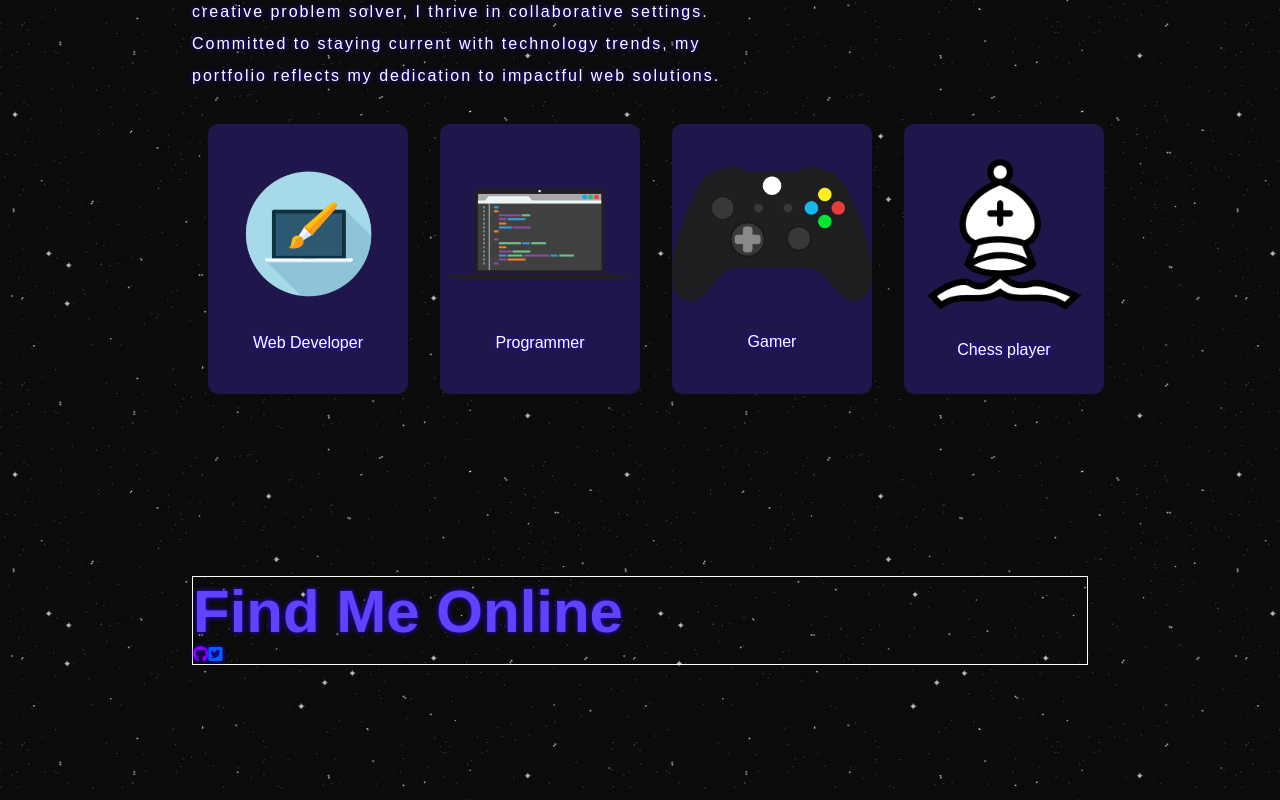
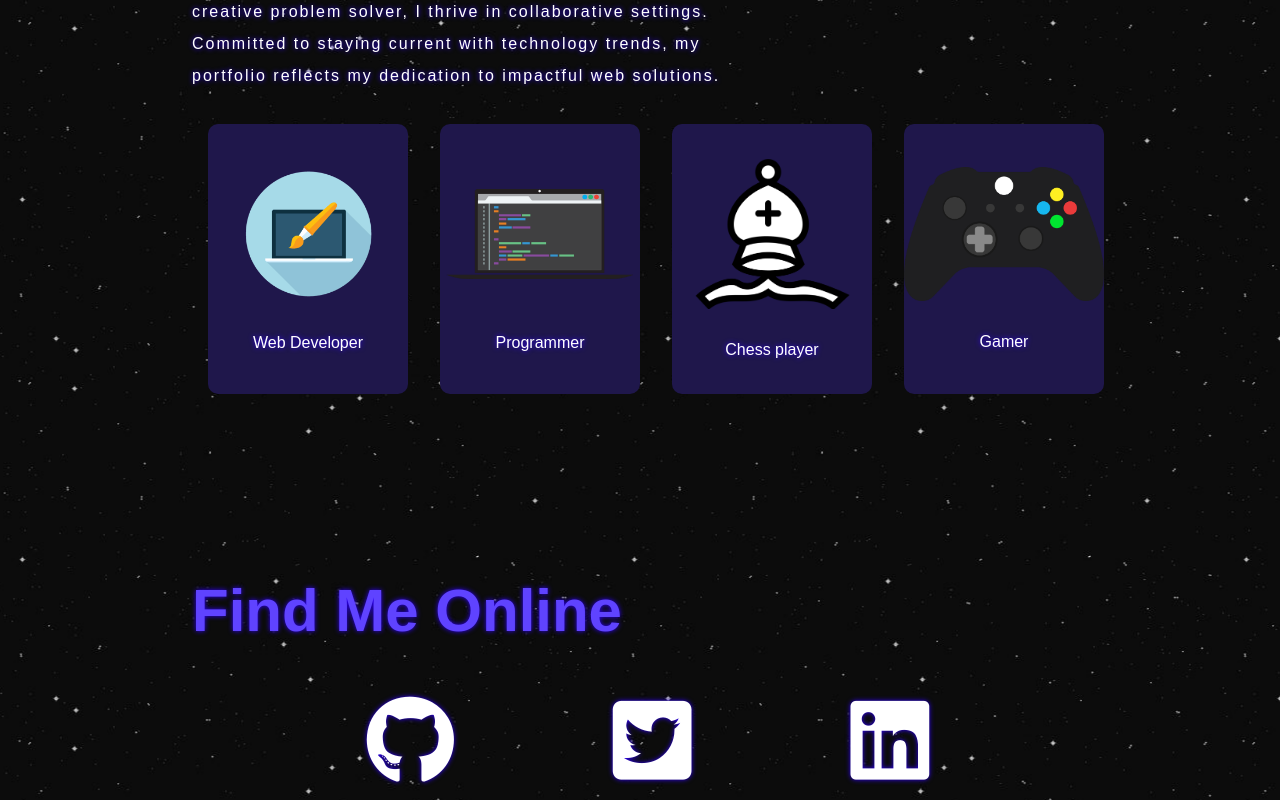
Before and after one commit to TheToadSannin/portfolio_fir_se, a React (Create React App) app: page / in a window 1280 px wide. Shown: the part 1000-1800 px from the top of the page. Built offline with nearby package versions, Linux system fonts and the light colour scheme; a web font is replaced by a local one.

Commit message:
portfolio complete

```diff
--- a/src/App.css
+++ b/src/App.css
@@ -70,7 +70,7 @@ nav {
   top: 50%;
   transform: translateY(-50%);
   padding: 1em;
-  z-index: 2;
+  z-index: 1;
 }
 
 nav > div {
@@ -335,15 +335,26 @@ nav div i:hover {
 }
 
 .findMe{
-  border: 1px solid white;
   width: 70%;
   margin-top: 150px;
+
 }
-.findMe img{
-  width: 100px;
+.findMe .links{
+  display: flex;
+  justify-content: space-evenly;
+  padding-inline-start: 1em;
+  margin:  50px 0;
 }
 .findMe > h1 > span{
   font-size: 60px;
+}
+.findMe a i{
+  font-size: 90px;
+  transition: all ease-in-out 0.05s;
+}
+.findMe a i:hover {
+  transform: scale(1.3);
+  filter: drop-shadow(0px 0px 2px white);
 }
 
 
@@ -554,6 +565,14 @@ nav div i:hover {
     animation-timing-function: linear;
   }
 
+  .findMe > h1 > span{
+    font-size: 38px;
+  }
+  .findMe .links{
+    flex-direction: column;
+    align-items: center;
+  }
+
 }
 /*
 @media (max-width: 400px) {
--- a/src/pages/Home.jsx
+++ b/src/pages/Home.jsx
@@ -79,16 +79,16 @@ const Home = () => {
         <div className="cards">
           <SkillCard src={wdimg} title="Web Developer" />
           <SkillCard src={prgimg} title="Programmer" />
+          <SkillCard src={chess} title="Chess player" />
           <SkillCard src={gamer} title="Gamer" />
-          <SkillCard src={chess} title="Chess player" />
         </div>
       </div>
       <div className="findMe">
         <h1><span className="blue">Find Me Online</span></h1>
         <div className="links">
-          <a href="https://github.com/TheToadSannin"><i class="fa-brands fa-github" style={{"color": "#8c00ff"}}></i></a>
-          <a href="https://twitter.com/TheToadSannin"><i class="fa-brands fa-square-twitter" style={{"color": "#005eff"}}></i></a>
-          <a href="www.linkedin.com/in/gaurav-panwar-85822a22b"></a>
+          <a href="https://github.com/TheToadSannin" target="_blank"><i class="fa-brands fa-github" style={{"color": "#FFFFFF"}}></i></a>
+          <a href="https://twitter.com/TheToadSannin" target="_blank"><i class="fa-brands fa-square-twitter" style={{"color": "#FFFFFF"}}></i></a>
+          <a href="www.linkedin.com/in/gaurav-panwar-85822a22b" target="_blank"><i class="fa-brands fa-linkedin" style={{"color": "#FFFFFF"}}></i></a>
         </div>
       </div>
       <div className="projects" id="projects">
@@ -135,7 +135,7 @@ const Home = () => {
         <h1>
           <span className="blue">Qualifications</span>
         </h1>
-      <p>All of my Qualification till now</p>
+      <p>All of my Qualifications till now</p>
         <div className="quali-cards">
           <QualiCard type="College / Unviersity" image = {collegeLogo} detail="Pursuing Bachelor Of Technology in Computer Science and Engineering(2020 - 2024) from Amity University Madhya Pradesh Gwalior . With a major in Artificial Intelligence and Machine Learning. Holding the aggregate CGPA of 7.55."/>
           <QualiCard type="Higher secondary" image = {springdalesLogo} detail="Completed Higher Secondary schooling from Springdales School from Kota Rajasthan with a major in Science and Mathematics with the aggregate percentage of 67%."/>
@@ -147,11 +147,11 @@ const Home = () => {
           <div id="earth"></div>
         </div>
         <div className="inputs">
-          <h1><span className="blue">CONTACT US HERE</span></h1>
+          <h1><span className="blue">CONTACT ME HERE</span></h1>
           <form ref={form} onSubmit={sendEmail}>
-          <input type="text" name = "user_email" placeholder="Your Email" />
-          <input type="text" name = "user_name" placeholder="Your Name" />
-          <textarea type="text" name="message" placeholder="Message for us..." />
+          <input type="text" name = "user_email" placeholder="Your Email" required />
+          <input type="text" name = "user_name" placeholder="Your Name" required />
+          <textarea type="text" name="message" placeholder="Message for me..." required/>
           <button type="submit"><img src={rocketsend} alt="" /></button>
           </form>
         </div>
```
Also changed, not shown: src/assets/rocketScroll.png, 1 other file (tests, documents, lock files or other folders).
